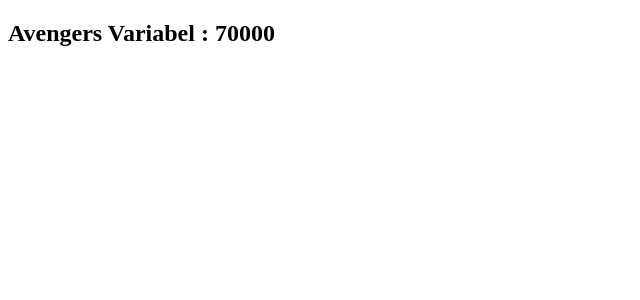
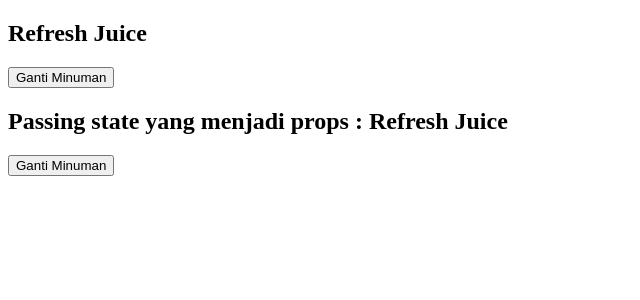
Before and after one commit to Adria-Tisnawati-Aprilia/React-JS-Dasar-Banget, a React (Create React App) app in the folder reactjsdasar/: page / in a window 1280 px wide. Shown: the top 300 px of the page, without its empty margins (0-640 px from the left). Built offline with nearby package versions, Linux system fonts and the light colour scheme.

Commit message:
props n state

```diff
--- /dev/null
+++ b/reactjsdasar/src/Passing.js
@@ -0,0 +1,22 @@
+import React, { Component } from 'react'
+
+export default class Passing extends Component {
+
+    // gantiMinuman(minuman_baru) {
+    //     this.setState({
+    //         minuman : minuman_baru
+    //     })
+    // }
+
+    render() {
+        const {minuman, gantiMinuman} = this.props;
+        return (
+            <div>
+                <h2>
+                    Passing state yang menjadi props : {minuman}
+                </h2>
+                <button onClick={() => gantiMinuman("Good Day Freeze" )} > Ganti Minuman</button>
+            </div>
+        )
+    }
+}
--- /dev/null
+++ b/reactjsdasar/src/StateProps.js
@@ -0,0 +1,27 @@
+import React, { Component } from 'react'
+import Passing from './Passing';
+
+export default class StateProps extends Component {
+    constructor(props) {
+        super(props);
+            this.state = {
+                minuman : 'Refresh Juice'
+            }
+    }
+
+    gantiMinuman = (minuman_baru) => {
+        this.setState({
+            minuman : minuman_baru
+        })
+    }
+
+    render() {
+        return (
+            <div>
+                <h2>{this.state.minuman}</h2>
+                <button onClick={() => this.gantiMinuman("Good Day Freeze" )} > Ganti Minuman</button>
+                <Passing minuman={this.state.minuman} gantiMinuman={this.gantiMinuman}/>
+            </div>
+        )
+    }
+}
--- a/reactjsdasar/src/index.js
+++ b/reactjsdasar/src/index.js
@@ -1,12 +1,12 @@
 import React from 'react';
 import ReactDOM from 'react-dom/client';
 //import App from './App';
-import Variabel from './Variabel';
-
+//import Variabel from './Variabel';
+import StateProps from './StateProps'
 
 const root = ReactDOM.createRoot(document.getElementById('root'));
 root.render(
   <React.StrictMode>
-    <Variabel />
+    <StateProps />
   </React.StrictMode>
 );
```
